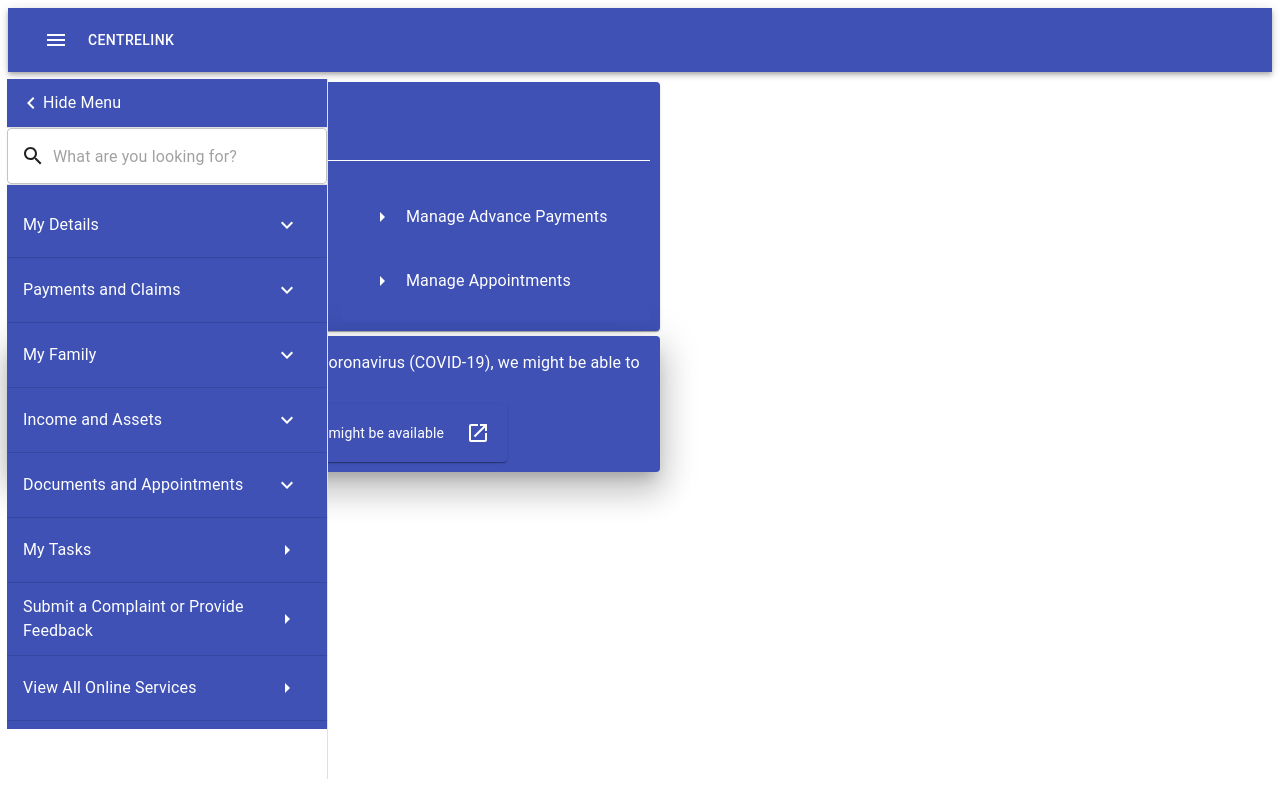
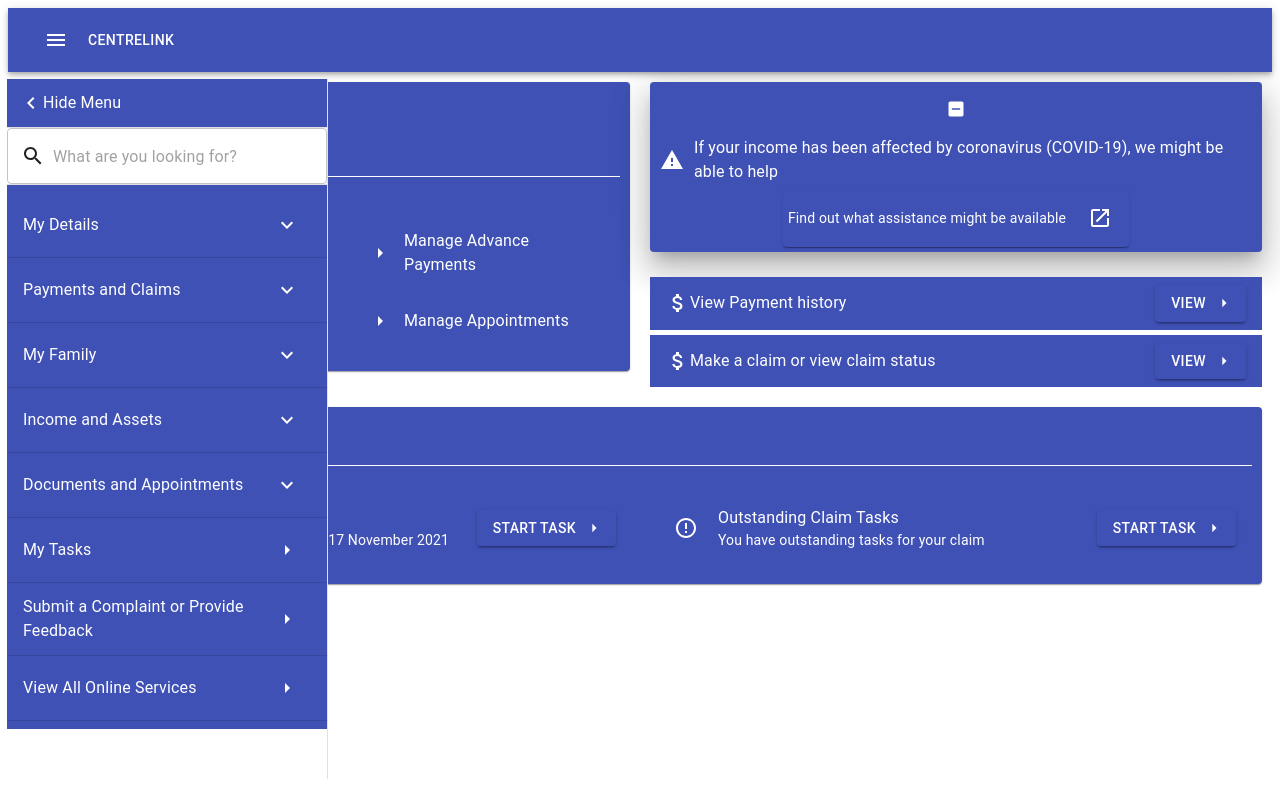
Before and after one commit to hoang-phan98/reactjs-adaptable-ui, a React (Create React App) app: page / in a window 1280 px wide. Built offline with nearby package versions, Linux system fonts and the light colour scheme.

Commit message:
Create components for the Outstanding Tasks and

```diff
--- a/src/App.js
+++ b/src/App.js
@@ -2,24 +2,46 @@
 import { setDarkMode } from './store/actions/adaptableActions';
 import { adaptableReducer, initialState } from './store/reducers/adaptableReducers';
 import AdaptableContext from './utils/adaptableContext';
-import AppNavBar from './components/extended/AppNavBar';
+import AppNavBar from './components/extended/NavBar';
 import FavouriteServices from './components/extended/FavouriteServices';
 import CovidInfo from './components/extended/CovidInfo';
+import ViewPayments from './components/extended/ViewPayments';
+import { makeStyles } from '@material-ui/core';
+import Tasks from './components/extended/tasks';
+
+const useStyles = makeStyles(() => ({
+  root: {
+    display: "inline-flex",
+    width: "100%",
+  },
+  child: {
+    width: "50%",
+  }
+}))
 
 function App() {
   const [state, dispatch] = useReducer(
     adaptableReducer,
     initialState
   );
+  const classes = useStyles()
 
   return (
     <AdaptableContext.Provider value={{
       darkMode: state.dark_mode,
       setDarkMode: () => dispatch(setDarkMode()),
     }}>
-      <AppNavBar/>
-      <FavouriteServices/>
-      <CovidInfo/>
+      <AppNavBar />
+      <div className={classes.root}>
+        <div className={classes.child}>
+          <FavouriteServices />
+        </div>
+        <div className={classes.child}>
+          <CovidInfo />
+          <ViewPayments />
+        </div>
+      </div>
+      <Tasks/>
     </AdaptableContext.Provider>
   );
 }
--- a/src/components/extended/CovidInfo.js
+++ b/src/components/extended/CovidInfo.js
@@ -6,9 +6,8 @@
 
 const useStyles = makeStyles(() => ({
     root: {
-        width: "50%",
-        padding: "10px",
-        marginTop: "5px",
+        padding: "5px",
+        margin: "10px",
         display: "flex",
         flexDirection: "column",
         alignItems: "center",
@@ -25,7 +24,7 @@
 export default function CovidInfo() {
     const classes = useStyles()
     return (
-        <AdaptablePaper elevation={20} className={classes.root}>
+        <AdaptablePaper elevation={20} className={classes.root} optional>
             <AdaptablePaper elevation={0} className={classes.secondary}>
                 <Icon className={classes.item}>
                     <Warning />
--- a/src/components/extended/FavouriteServices.js
+++ b/src/components/extended/FavouriteServices.js
@@ -8,8 +8,7 @@
 
 const useStyles = makeStyles(() => ({
     root: {
-        width: "50%",
-        marginTop: "10px",
+        margin: "10px",
         padding: "10px"
     },
     heading: {
@@ -25,7 +24,7 @@
 
     return (
         <AdaptablePaper className={classes.root} >
-            <Grid container spacing={2}>
+            <Grid container spacing={4}>
                 <Grid className={classes.heading} item xs={12}>
                     <AdaptableTypography variant="h6">Favourite Services</AdaptableTypography>
                 </Grid>
--- a/src/components/extended/AppNavBar.js
+++ b/src/components/extended/NavBar.js
@@ -4,7 +4,7 @@
 import MenuIcon from '@material-ui/icons/Menu';
 import SetDarkModeButton from './SetDarkModeButton';
 import { makeStyles } from '@material-ui/core';
-import AppSideNav from './AppSideNav';
+import AppSideNav from './sideNav';
 import AdaptableToolBar from '../adaptable/AdaptableToolBar';
 
 const useStyles = makeStyles(() => ({
--- /dev/null
+++ b/src/components/extended/ViewPayments.js
@@ -0,0 +1,52 @@
+import React from "react";
+import AdaptableButton from "../adaptable/AdaptableButton";
+import AdaptableListItem from "../adaptable/AdaptableListItem";
+import { AttachMoney } from "@material-ui/icons";
+import { ListItemText, makeStyles } from "@material-ui/core";
+import ArrowRight from "@material-ui/icons/ArrowRight";
+
+const useStyles = makeStyles(() => ({
+    root: {
+        padding: "10px",
+    },
+    child: {
+        marginTop: "5px"
+    }
+}))
+
+export default function ViewPayments() {
+    const classes = useStyles()
+
+    return (
+        <div className={classes.root}>
+            <AdaptableListItem button className={classes.child}>
+                <>
+                    <AttachMoney color="inherit" />
+                    <ListItemText color="inherit" >
+                        View Payment history
+                    </ListItemText>
+                    <AdaptableButton
+                        variant="contained"
+                        endIcon={<ArrowRight />}
+                    >
+                        View
+                    </AdaptableButton>
+                </>
+            </AdaptableListItem>
+            <AdaptableListItem button className={classes.child}>
+                <>
+                    <AttachMoney color="inherit" />
+                    <ListItemText >
+                        Make a claim or view claim status
+                    </ListItemText>
+                    <AdaptableButton
+                        variant="contained"
+                        endIcon={<ArrowRight />}
+                    >
+                        View
+                    </AdaptableButton>
+                </>
+            </AdaptableListItem>
+        </div>
+    )
+}
--- a/src/components/extended/SideNavItem.js
+++ b/src/components/extended/sideNav/SideNavItem.js
@@ -3,7 +3,7 @@
 import KeyboardArrowUpIcon from '@material-ui/icons/KeyboardArrowUp';
 import ArrowRightIcon from '@material-ui/icons/ArrowRight';
 import ListItemText from '@material-ui/core/ListItemText';
-import AdaptableListItem from "../adaptable/AdaptableListItem";
+import AdaptableListItem from "../../adaptable/AdaptableListItem";
 import { IconButton, Link, Divider } from "@material-ui/core";
 
 const SubMenu = ({ item }) => {
--- a/src/components/extended/AppSideNav.js
+++ b/src/components/extended/sideNav/index.js
@@ -1,8 +1,8 @@
 import React from 'react';
-import AdaptableList from '../adaptable/AdaptableList';
+import AdaptableList from '../../adaptable/AdaptableList';
 import { SideNavData } from './SideNavData';
 import { SideNavItem } from './SideNavItem';
-import AdaptableBox from '../adaptable/AdaptableBox';
+import AdaptableBox from '../../adaptable/AdaptableBox';
 import ChevronLeftIcon from '@material-ui/icons/ChevronLeft';
 import {
     Drawer,
@@ -11,7 +11,7 @@
     Typography,
     Divider
 } from '@material-ui/core';
-import SearchBar from './SearchBar';
+import SearchBar from '../SearchBar';
 
 const useStyles = makeStyles(() => ({
     root: {
--- /dev/null
+++ b/src/components/extended/tasks/TaskData.js
@@ -0,0 +1,10 @@
+export const TaskData = [
+    {
+        primary: "Report Income",
+        secondary: "Report your employment income on 17 November 2021"
+    },
+    {
+        primary: "Outstanding Claim Tasks",
+        secondary: "You have outstanding tasks for your claim"
+    }
+]
--- /dev/null
+++ b/src/components/extended/tasks/TaskItem.js
@@ -0,0 +1,42 @@
+import React from "react";
+import AdaptableListItem from "../../adaptable/AdaptableListItem";
+import { ErrorOutline, ArrowRight } from "@material-ui/icons";
+import { ListItemText, makeStyles } from "@material-ui/core";
+import AdaptableButton from "../../adaptable/AdaptableButton";
+
+const useStyles = makeStyles(() => ({
+    padding: {
+        padding: "10px"
+    },
+    margin: {
+        marginLeft: "10px"
+    },
+    secondary: {
+        color: "white"
+    }
+}))
+
+export default function TaskItem({item}) {
+    const classes = useStyles()
+    return (
+        <AdaptableListItem >
+            <>
+                <ErrorOutline className={classes.padding} color="inherit" />
+                <ListItemText
+                    classes={{
+                        root: classes.padding,
+                        secondary: classes.secondary
+                    }}
+                    color="inherit"
+                    primary={item.primary}
+                    secondary={item.secondary}/>
+                <AdaptableButton
+                    variant="contained"
+                    endIcon={<ArrowRight />}
+                >
+                    Start Task
+                </AdaptableButton>
+            </>
+        </AdaptableListItem>
+    )
+}
--- /dev/null
+++ b/src/components/extended/tasks/index.js
@@ -0,0 +1,54 @@
+import { Divider, Grid, makeStyles } from "@material-ui/core";
+import React from "react";
+import AdaptablePaper from "../../adaptable/AdaptablePaper";
+import AdaptableTypography from "../../adaptable/AdaptableTypography";
+import { TaskData } from "./TaskData";
+import TaskItem from "./TaskItem";
+
+const useStyles = makeStyles(() => ({
+    root: {
+        padding: "10px",
+        margin: "10px",
+    },
+    divider: {
+        background: "white"
+    },
+    optional: {
+        padding: "10px"
+    }
+}))
+
+export default function Tasks() {
+    const classes = useStyles()
+    const optional = TaskData.length === 0
+
+    return (
+        <AdaptablePaper className={classes.root} optional={optional}>
+            <Grid container spacing={2}>
+                <Grid item xs={12}>
+                    <AdaptableTypography variant="h6">Outstanding Tasks</AdaptableTypography>
+                </Grid>
+                <Grid item xs={12}>
+                    <Divider classes={{ root: classes.divider }} />
+                </Grid>
+                {
+                    TaskData.map((item, index) => {
+                        return (
+                            <Grid item xs={6}>
+                                <TaskItem item={item} key={index} />
+                            </Grid>
+                        )
+                    })
+                }
+                {
+                    optional &&
+                    <AdaptablePaper elevation={0} className={classes.optional}>
+                        <AdaptableTypography>
+                            You have no tasks or reminders to complete.
+                        </AdaptableTypography>
+                    </AdaptablePaper>
+                }
+            </Grid>
+        </AdaptablePaper>
+    )
+}
```
Also changed, not shown: src/components/extended/sideNav/SideNavData.js (renamed from src/components/extended/SideNavData.js).
